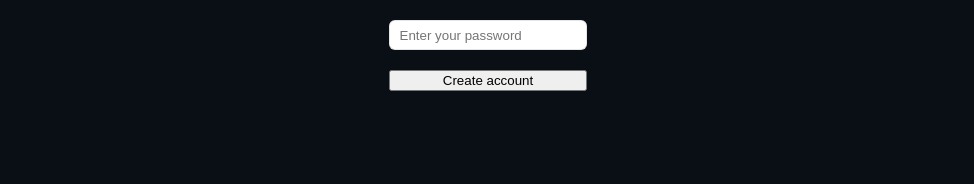
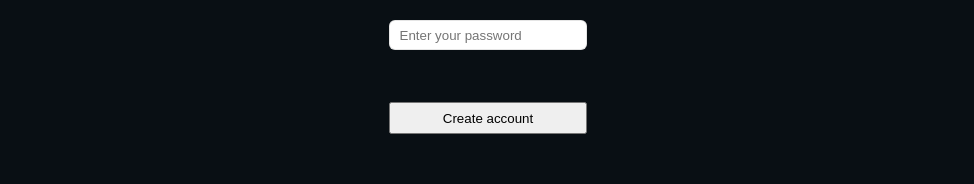
Before and after one commit to vetematts/CineCritic-frontend, a React (Vite) app: page /signup in a window 1280 px wide. Shown: the part 406-590 px from the top of the page, without its empty margins (152-1126 px from the left). Built offline with nearby package versions, Linux system fonts and the light colour scheme; no server answers; a web font is replaced by a local one.

Commit message:
feat: Added more visual clarity around the signup button. Made it larger and gave it more white space to declutter it from the rest of the form

```diff
--- a/src/components/SignupForm.jsx
+++ b/src/components/SignupForm.jsx
@@ -34,6 +34,15 @@ const StyledInput = styled.input`
 // Give the error message a salmon pink appearance
 const StyledError = styled.p`
   color: #ffb4a2;
+`;
+
+// Add space above the signup button and the bottom of the signup form
+const StyledSignupButton = styled.button`
+  // Give the button a bit more meat
+  height: 2rem;
+
+  // Space the signup button from the password input
+  margin: 2rem 0 0 0;
 `;
 
 export default function SignupForm() {
@@ -101,7 +110,7 @@ export default function SignupForm() {
         required
       />
       {message && <StyledError>{message}</StyledError>}
-      <button type="submit">Create account</button>
+      <StyledSignupButton type="submit">Create account</StyledSignupButton>
     </StyledForm>
   );
 }
```
